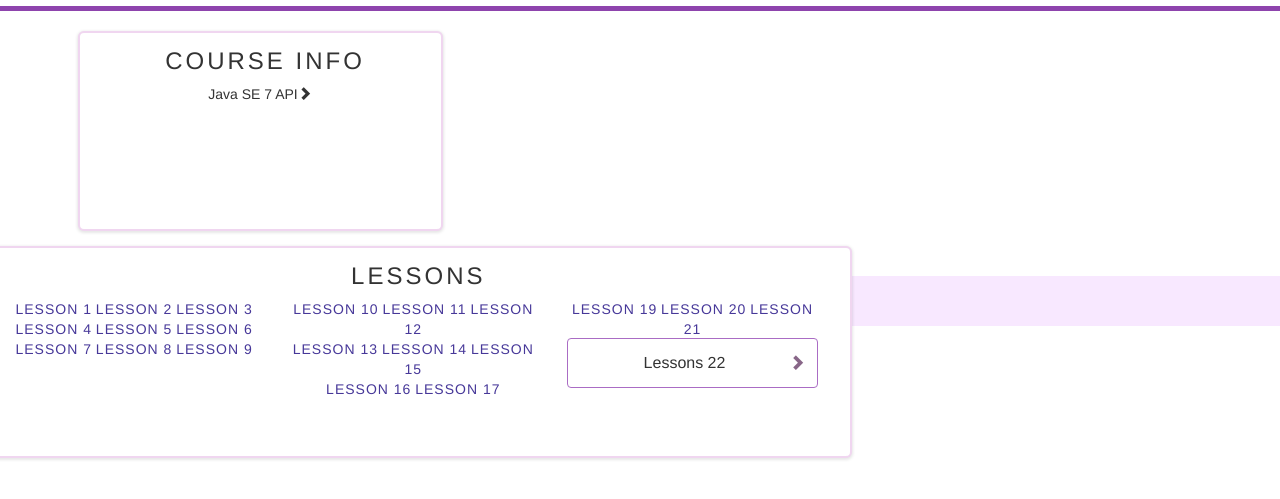
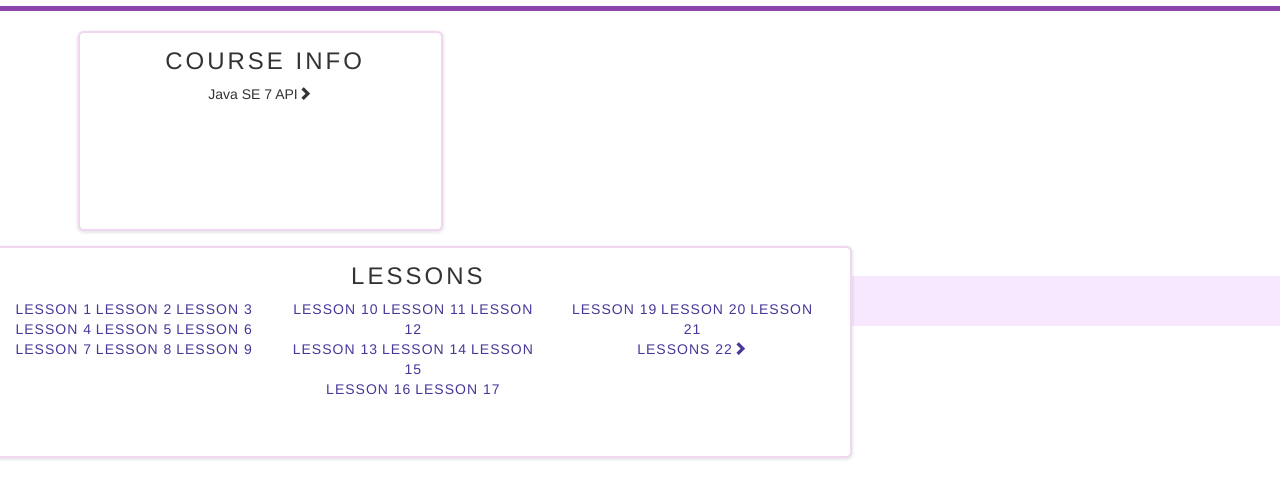
Before and after one commit to ilango123/mindfuljourneys.github.io, a plain HTML site: page index.html in a window 1280 px wide. Shown: the part 209-708 px from the top of the page. Drawn offline with nearby package versions, Linux system fonts and the light colour scheme.

Commit message:
removes button markup around the lesson 22 link

```diff
--- a/index.html
+++ b/index.html
@@ -206,8 +206,8 @@
                       </div>
 
                       <div class="btn-group-vertical" role="group" aria-label="...">
-                        <a href="lessons/L22QuickSort.html"><button type="button" class="btn btn-default">
-                        			Lessons 22<span class="glyphicon glyphicon-chevron-right" aria-hidden="true"></span></button></a>
+                        <a href="lessons/L22QuickSort.html">
+                        			Lessons 22<span class="glyphicon glyphicon-chevron-right" aria-hidden="true"></span></a>
                       </div>
                     </div>
 
```
